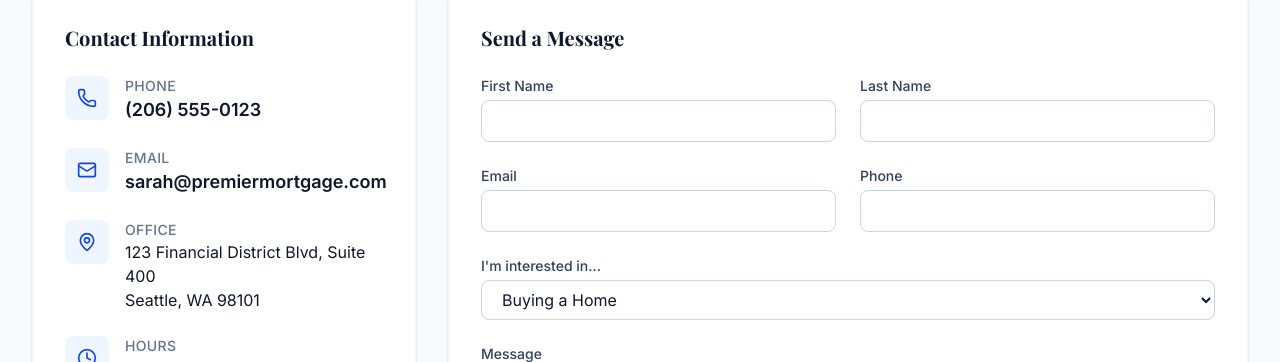
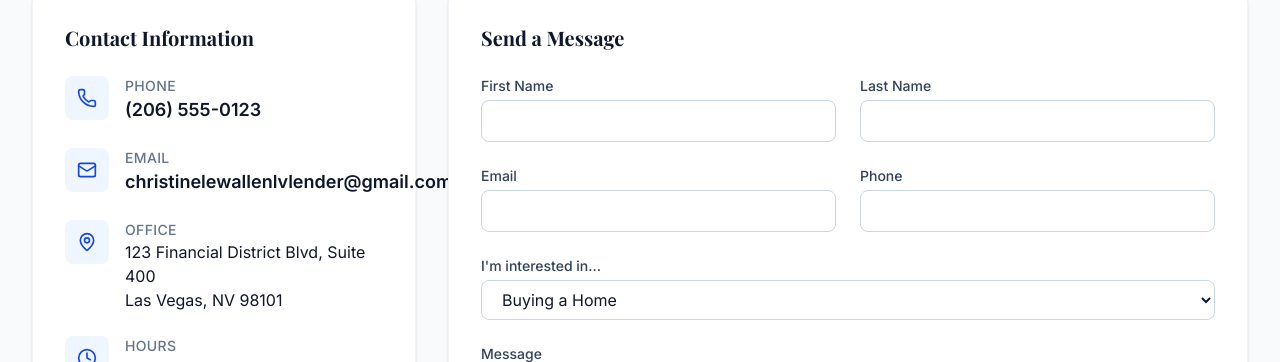
Before and after one commit to astraluxeindustries/christine-lewallen, a React (Vite) app in the folder premium-mortgage-officer/: page / in a window 1280 px wide. Shown: the part 5810-6172 px from the top of the page. Built offline with nearby package versions, Linux system fonts and the light colour scheme; a web font is replaced by a local one.

Commit message:
Update Contact.tsx

```diff
--- a/premium-mortgage-officer/src/components/Contact.tsx
+++ b/premium-mortgage-officer/src/components/Contact.tsx
@@ -38,8 +38,8 @@
                 </div>
                 <div>
                   <p className="text-sm text-slate-500 font-medium uppercase tracking-wide">Email</p>
-                  <a href="mailto:sarah@premiermortgage.com" className="text-lg font-semibold text-slate-900 hover:text-blue-700 transition-colors">
-                    sarah@premiermortgage.com
+                  <a href="mailto:christinelewallenlvlender@gmail.com" className="text-lg font-semibold text-slate-900 hover:text-blue-700 transition-colors">
+                    christinelewallenlvlender@gmail.com
                   </a>
                 </div>
               </div>
@@ -52,7 +52,7 @@
                   <p className="text-sm text-slate-500 font-medium uppercase tracking-wide">Office</p>
                   <p className="text-slate-900">
                     123 Financial District Blvd, Suite 400<br />
-                    Seattle, WA 98101
+                    Las Vegas, NV 98101
                   </p>
                 </div>
               </div>
```
